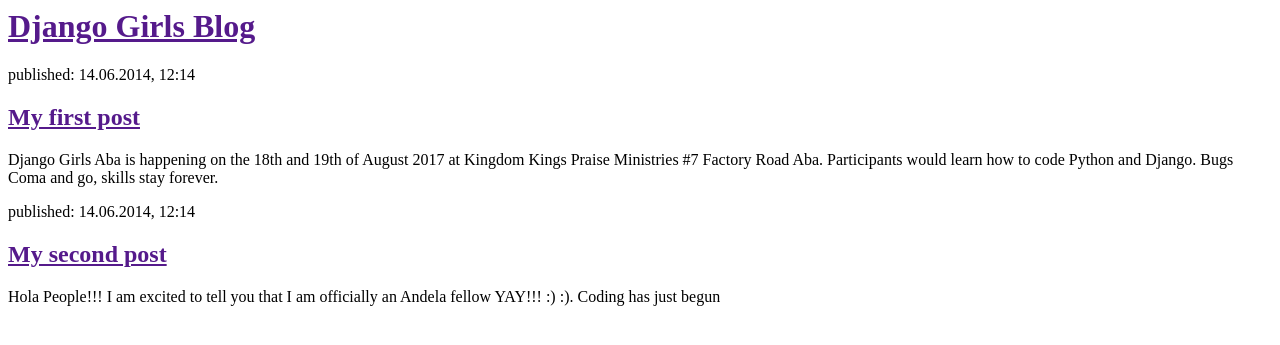
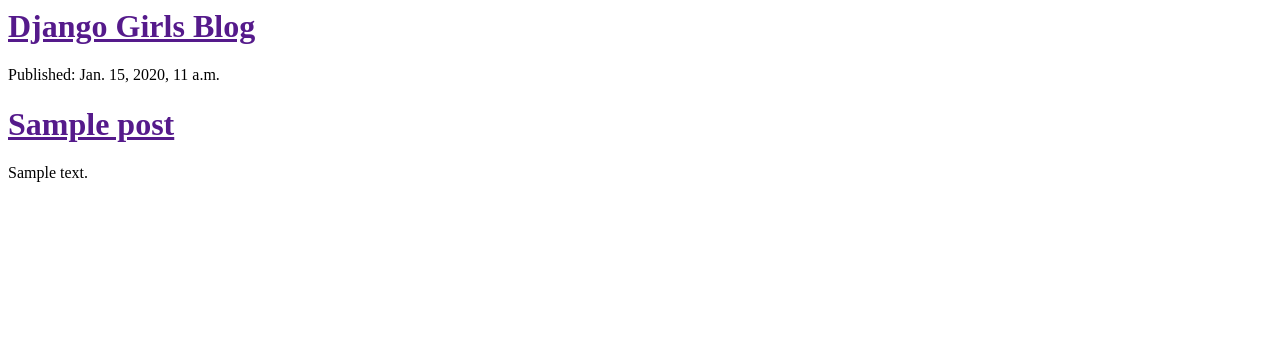
Before and after one commit to amarachukwu-agbo/my-second-blog, a Django app: template blog/templates/blog/post_list.html in a window 1280 px wide. Shown: the top 345 px of the page. Run offline with Django 3.2, Linux system fonts and the light colour scheme; the template is opened without the code that fills it: values that come from a table or form of the project are taken from there, others are empty; tables that the repository leaves empty hold one stand-in row (values such as "Sample post").

Commit message:
Modified the template to get data from the database

```diff
--- a/blog/templates/blog/post_list.html
+++ b/blog/templates/blog/post_list.html
@@ -6,15 +6,13 @@
 	<div>
 		<h1><a	href="">Django	Girls	Blog</a></h1>
 	</div>
-	<div>
-		<p>published:	14.06.2014,	12:14</p>
-		<h2><a	href="">My	first	post</a></h2>
-		<p>Django Girls Aba is happening on the 18th and 19th of August 2017 at Kingdom Kings Praise Ministries #7 Factory Road Aba. Participants would learn how to code Python and Django. Bugs Coma and go, skills stay forever.</p>
-	</div>
-	<div>
-		<p>published:	14.06.2014,	12:14</p>
-		<h2><a	href="">My	second	post</a></h2>
-		<p>Hola People!!! I am excited to tell you that I am officially an Andela fellow YAY!!! :) :). Coding has just begun</p>
-	</div>
+
+	{% for post in posts %}
+		<div>
+		<p>Published: {{post.published_date}} </p>
+		<h1><a href="">{{post.title}} </a></h1>
+		<p>{{post.text|linebreaksbr}} </p>
+		</div>
+	{% endfor %}
 </body>
 </html>
--- a/blog/views.py
+++ b/blog/views.py
@@ -1,6 +1,9 @@
 from django.shortcuts import render
+from django.utils import timezone
+from .models import Post
 
 def post_list(request):
-	return render(request, 'blog/post_list.html', {})
+	posts = Post.objects.filter(published_date__lte = timezone.now()).order_by("published_date")
+	return render(request, 'blog/post_list.html', {"posts":posts})
 
 # Create your views here.
```
